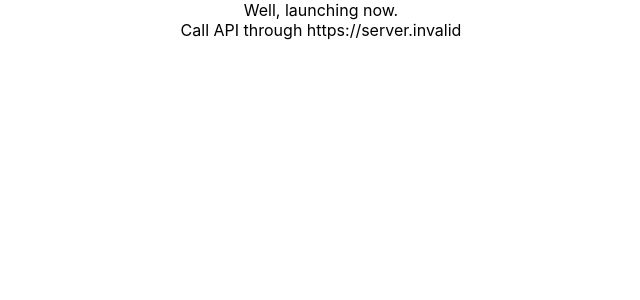
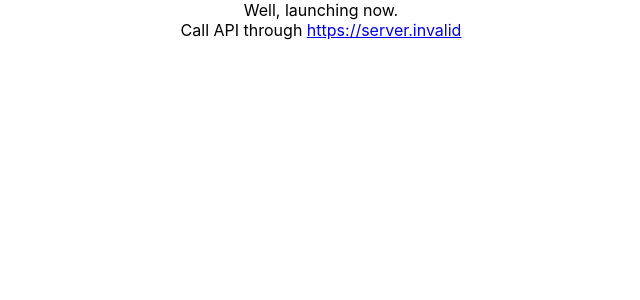
Before and after one commit to sgyyz/react-circleci, a React (Create React App) app: page / in a window 1280 px wide. Shown: the top 300 px of the page, without its empty margins (319-959 px from the left). Built offline with nearby package versions, Linux system fonts and the light colour scheme; no server answers.

Commit message:
add link

```diff
--- a/src/App.js
+++ b/src/App.js
@@ -6,7 +6,10 @@ function App() {
     <div className="App">
       Well, launching {process.env.REACT_APP_ENV} now.
       <br />
-      Call API through {process.env.REACT_APP_API_URL}
+      Call API through{' '}
+      <a href={process.env.REACT_APP_API_URL}>
+        {process.env.REACT_APP_API_URL}
+      </a>
     </div>
   );
 }
```
